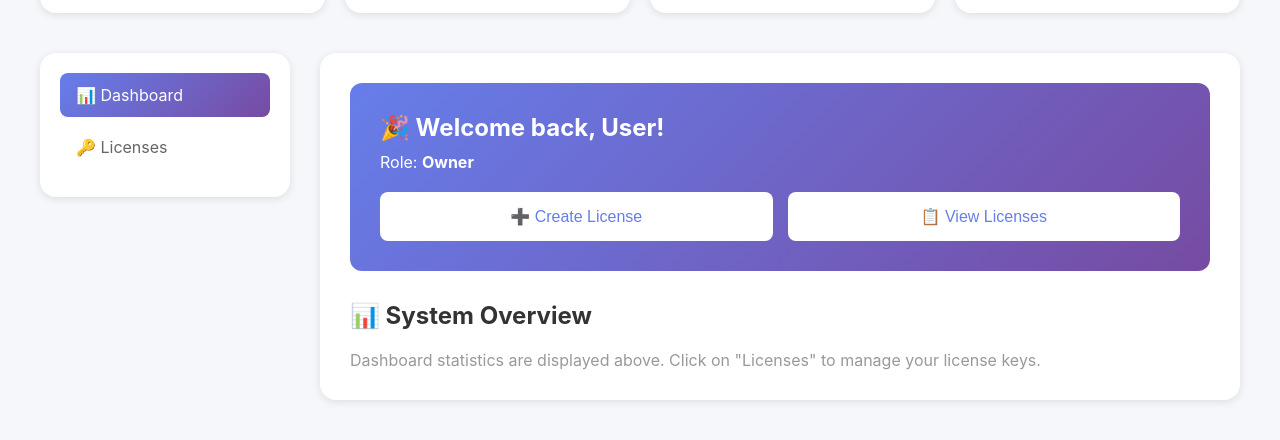
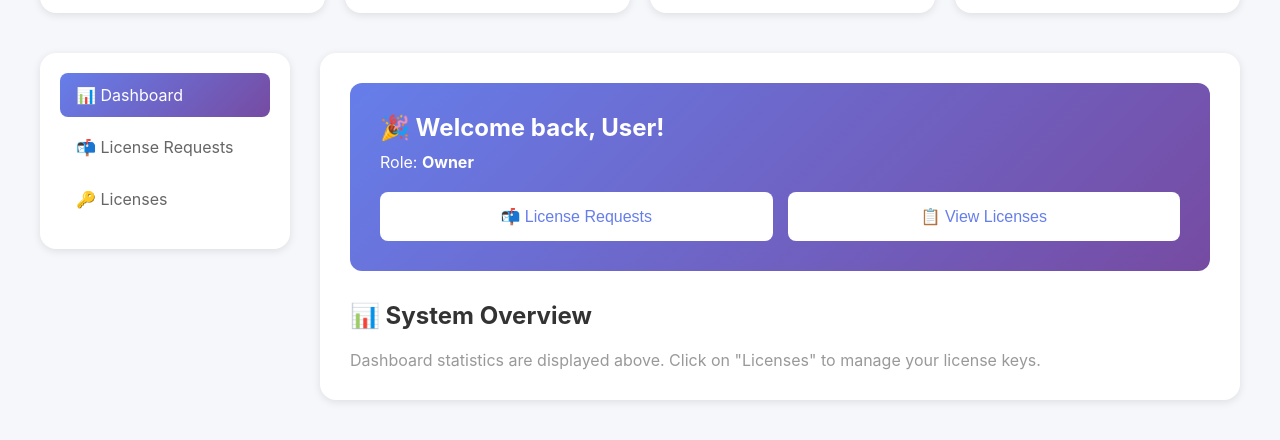
Before and after one commit to Hunsoul/license-admin-system, a plain HTML site: page dashboard.html in a window 1280 px wide. Shown: the part 280-720 px from the top of the page. Drawn offline with nearby package versions, Linux system fonts and the light colour scheme.

Commit message:
Add License Requests menu to dashboard

```diff
--- a/dashboard.html
+++ b/dashboard.html
@@ -257,6 +257,9 @@
                 <div class="menu-item active">
                     📊 Dashboard
                 </div>
+                <a href="license_requests.html" class="menu-item">
+                    📬 License Requests
+                </a>
                 <a href="licenses.html" class="menu-item">
                     🔑 Licenses
                 </a>
@@ -270,8 +273,8 @@
                     <p>Role: <strong><span id="welcomeRole">Owner</span></strong></p>
 
                     <div class="quick-actions">
-                        <button class="action-btn" onclick="window.location.href='licenses.html'">
-                            ➕ Create License
+                        <button class="action-btn" onclick="window.location.href='license_requests.html'">
+                            📬 License Requests
                         </button>
                         <button class="action-btn" onclick="window.location.href='licenses.html'">
                             📋 View Licenses
```
